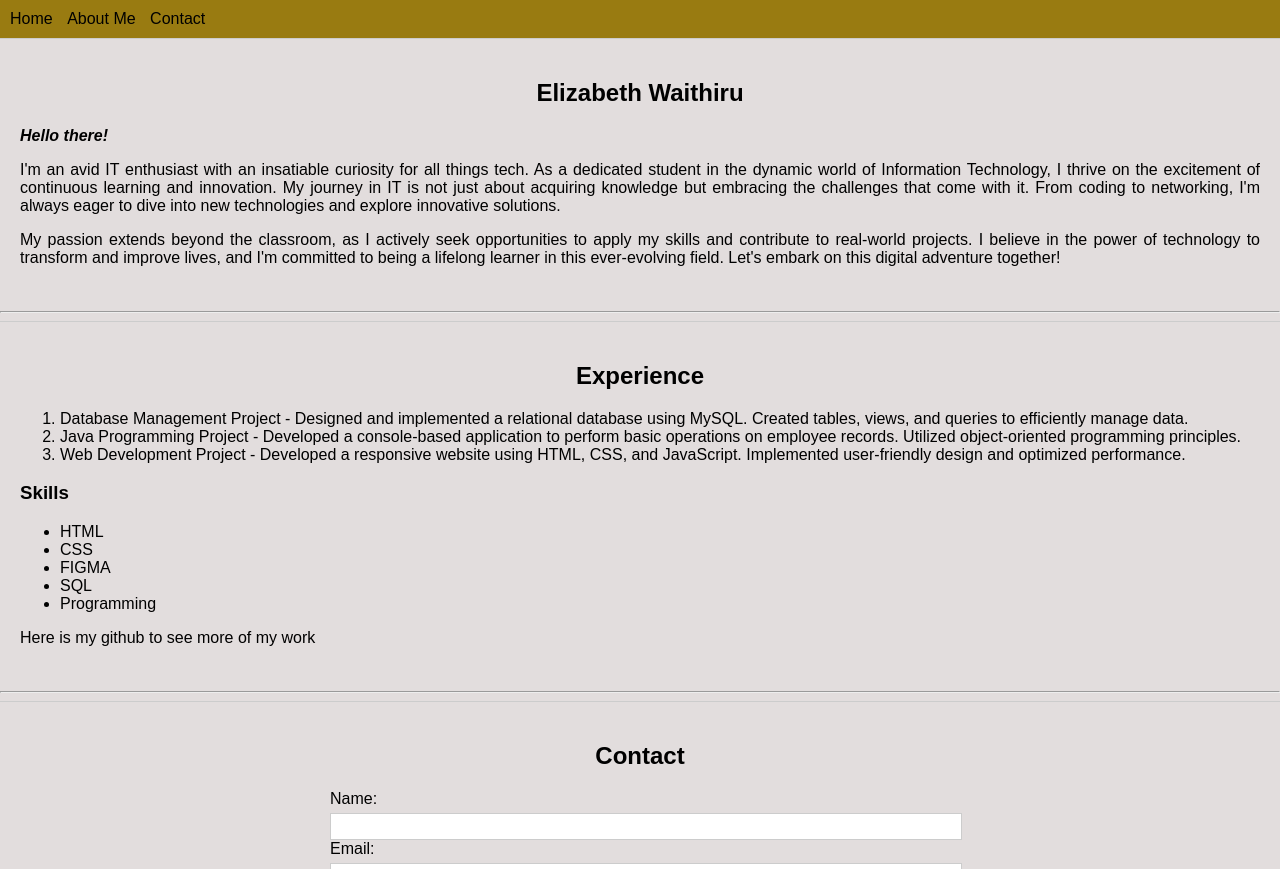
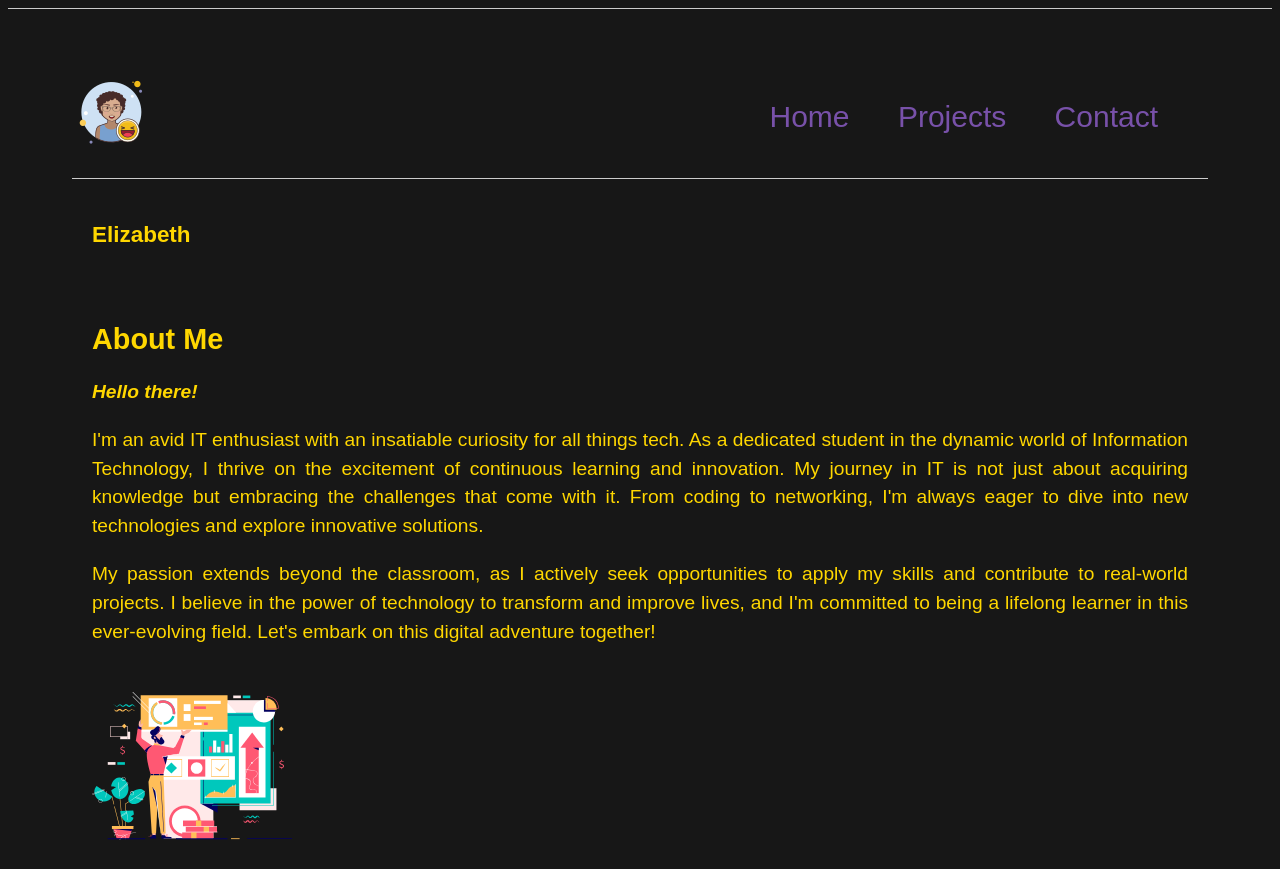
Before and after one commit to E-Waithiru/Personal-portfolio, a plain HTML site: page index.html in a window 1280 px wide. Shown: the top 869 px of the page. Drawn offline with Linux system fonts and the light colour scheme.

Commit message:
committing all files for week 2

```diff
--- a/index.html
+++ b/index.html
@@ -7,20 +7,61 @@
 
 
     <link rel="stylesheet" href="style.css">
+    <style>
+        *{
+            box-sizing: border-box;
+        }
+        body {
+            line-height: 150%;
+            font-size: larger;
+            font-family: sans-serif
 
+        }
+        .parts {
+            padding: 4rem;
+        }
+        header{
+            margin-bottom: 1rem;
+            display: flex;
+            justify-content:space-between ;
+            align-items: center;
+            gap: 5rem;
+        }
+        .man{
+            display: grid;
+            grid-template-columns:3fr 1fr ;
+            align-items: center;
+            gap: 1rem;
+        }
+
+        .man img {
+            width: auto;
+        }
+</style>
 </head>
-<body>
+
+<body class ="flip">
+    <section class ="parts">
+        <header class ="main-header">
+            <a href=""><img src="download.png" alt="Liz's avatar"sizes="300px"></a>
+            <!-- <img src="" alt="" sizes="" srcset=""> -->
 
     <nav>
         <ul>
             <li><a href="#home">Home</a></li>
-            <li><a href="#about">About Me</a></li>
+            <li><a href="#projects">Projects</a></li>
             <li><a href="#contact">Contact</a></li>
         </ul>
+
+        </style>
     </nav>
+    </header>
 
-    <section id="home">
-        <h1>Elizabeth Waithiru</h1>
+    <section class="home">
+        <div class="content">
+        <h1>Elizabeth</h1>
+        <br>
+        <h2>About Me</h2>
         <p>
            <i><strong>Hello there!</strong></i>
         </p>
@@ -28,19 +69,24 @@
             <p>My passion extends beyond the classroom, as I actively seek opportunities to apply my skills and contribute to real-world projects. I believe in the power of technology to transform and improve lives, and I'm committed to being a lifelong learner in this ever-evolving field. Let's embark on this digital adventure together!
         </p>
 
-    </section>
-    <hr>
+</class></div>
+<img src="illustration.svg" alt="illustration"width="200px" height="200px"align-items="center">
+       </section>
 
-    <section id="about">
-        <h2>Experience</h2>
+
+    <section id="Projects">
+        <div class="card" id="projects">
+        <h2>My Projects</h2>
+        <ul class="My Projects"></ul>
         <p><ol>
-            <li>Database Management Project - Designed and implemented a relational database using MySQL.
-                Created tables, views, and queries to efficiently manage data.</li>
-            <li>Java Programming Project - Developed a console-based application to perform basic operations on employee records. Utilized object-oriented programming principles.
-            </li>
-            <li>Web Development Project - Developed a responsive website using HTML, CSS, and JavaScript. Implemented user-friendly design and optimized performance.</p>
+            <li>Database Management Project <ul>Designed and implemented a relational database using MySQL.</ul>
+                <ul>Created tables, views, and queries to efficiently manage data.</ul>
+            <li>Java Programming Project <ul>Developed a console-based application to perform basic operations on employee records. Utilized object-oriented programming principles.</ul>
+            <li>Web Development Project <ul>Developed a responsive website using HTML, CSS, and JavaScript. Implemented user-friendly design and optimized performance.</ul>
             </li>
         </ol>
+        </p>
+        </div>
 
         <div>
             <h3>Skills</h3>
@@ -59,7 +105,6 @@
         </div>
 
     </section>
-    <hr>
 
     <section id="contact">
         <h2>Contact</h2>
--- a/style.css
+++ b/style.css
@@ -1,29 +1,39 @@
 /* General styling */
 body {
 
-    background-color: rgb(226, 221, 221);
-    font-family: sans-serif;
-    margin: 0;
-    padding: 0;
+    background-color: rgb(23, 23, 23);
+    color: #FFD700;
+    font-family: sans-serif
+    font-size
+
 }
+.logo {
+    font-size: 2rem;
+    font-weight: bold;
+  }
 
 a {
     text-decoration: none;
-    color: #000;
+    color: #7851A9;
+
 }
+
 
 .button {
     padding: 10px 20px;
     background-color: #9584c8;
-    color: #fff;
-    border: none;
+    color: #9584c8;
+    border:none;
     cursor: pointer;
 }
 
 /* Navigation Bar */
 nav {
-    background-color: rgb(153, 123, 17);
+    background-color: rgb(23, 23, 23);
     padding: 10px;
+    font-size: 30px;
+    text-align: right;
+
 }
 
 nav ul {
@@ -34,7 +44,7 @@ nav ul {
 
 nav li {
     display: inline-block;
-    margin-right: 10px;
+    margin-right: 40px;
 }
 
 /* Sections */
@@ -44,7 +54,7 @@ section {
 }
 
 h1, h2 {
-    text-align: center;
+    text-align: left;
 }
 
 p {
@@ -59,6 +69,7 @@ form {
 
 label {
     display: block;
+
     margin-bottom: 5px;
 }
 
```
Also changed, not shown: download.png (added), illustration.svg (added), 1 other file.
